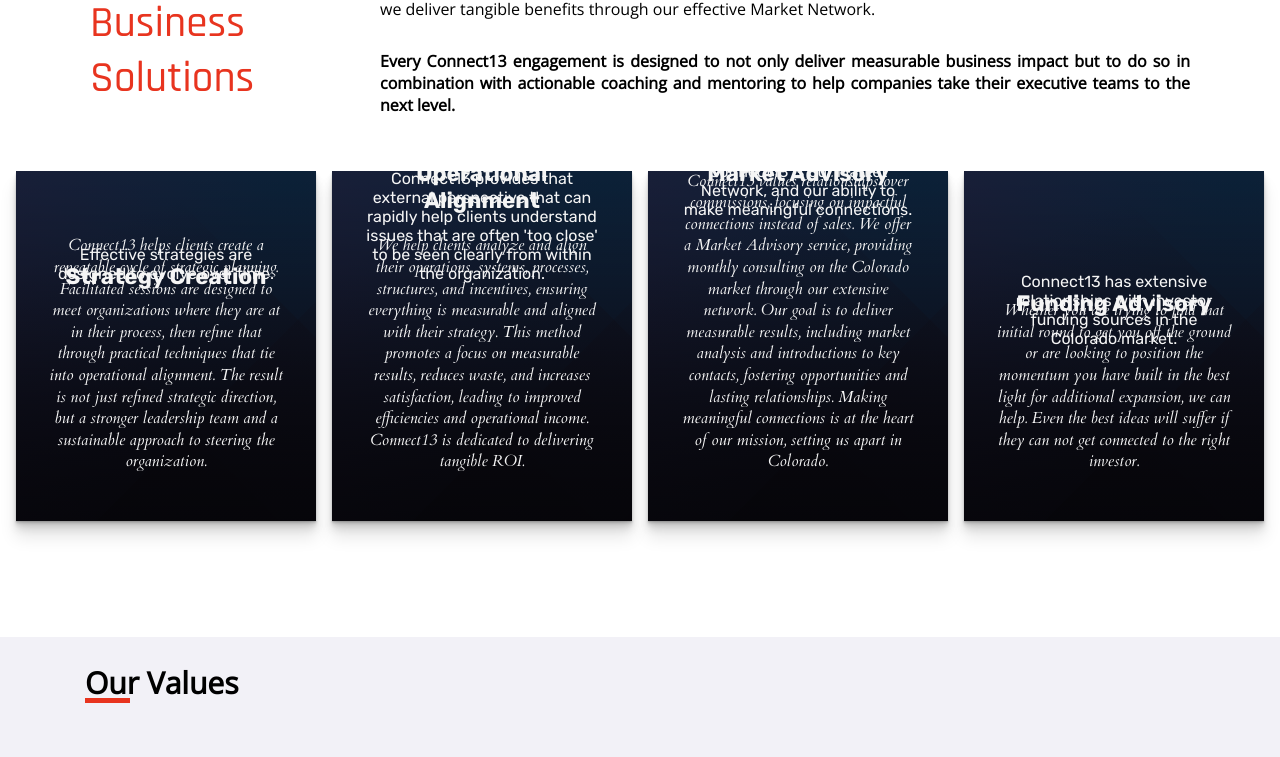
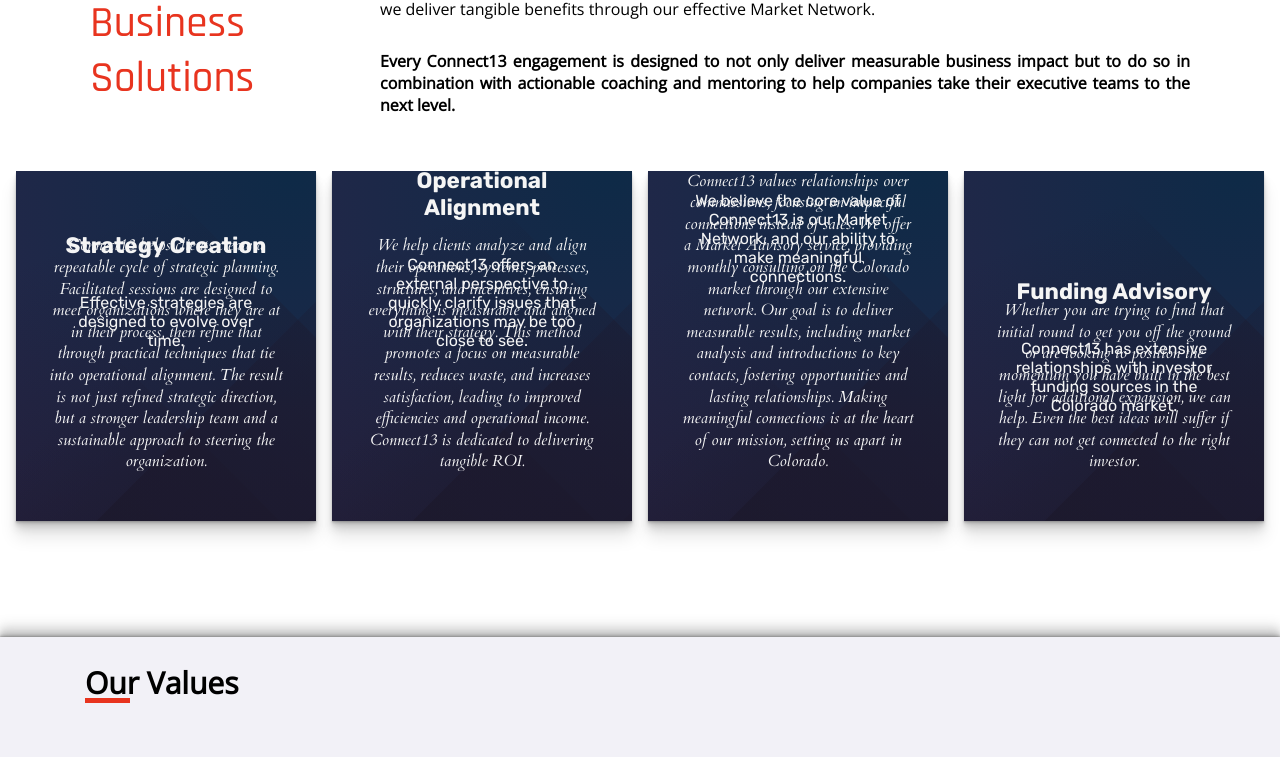
Before and after one commit to CherFoster/Connect13, a React (Create React App) app: page / in a window 1280 px wide. Shown: the part 1385-2142 px from the top of the page. Built offline with nearby package versions, Linux system fonts and the light colour scheme.

Commit message:
adjusting cards

```diff
--- a/package.json
+++ b/package.json
@@ -9,6 +9,7 @@
     "bootstrap": "^5.3.3",
     "node-sass": "npm:sass@^1.71.1",
     "react": "^18.2.0",
+    "react-bootstrap": "^2.10.1",
     "react-dom": "^18.2.0",
     "react-router-dom": "^6.22.0",
     "react-scripts": "5.0.1",
--- a/src/components/Home.js
+++ b/src/components/Home.js
@@ -11,7 +11,7 @@
         },
         {
             title: "Operational Alignment",
-            text: "Connect13 provides that external perspective that can rapidly help clients understand issues that are often 'too close' to be seen clearly from within the organization.",
+            text: "Connect13 offers an external perspective to quickly clarify issues that organizations may be too close to see.",
             copy: "We help clients analyze and align their operations, systems, processes, structures, and incentives, ensuring everything is measurable and aligned with their strategy. This method promotes a focus on measurable results, reduces waste, and increases satisfaction, leading to improved efficiencies and operational income. Connect13 is dedicated to delivering tangible ROI.",
         },
         {
--- a/src/style/HomeCards.scss
+++ b/src/style/HomeCards.scss
@@ -16,15 +16,6 @@
   box-sizing: border-box;
 }
 
-// html, body {
-//   height: 100%;
-// }
-
-// body {
-//   display: grid;
-//   place-items: center;
-// }
-
 .page-content {
   display: grid;
   grid-gap: 1rem;
@@ -41,9 +32,6 @@
     grid-template-columns: repeat(4, 1fr);
   }
 }
-
-
-
 .card {
   position: relative;
   display: flex;
@@ -53,12 +41,14 @@
   width: 100%;
   text-align: center;
   color: whitesmoke;
-  background-color: whitesmoke;
+  // background-color: whitesmoke;
   box-shadow: 0 1px 1px rgba(0,0,0,0.1),
     0 2px 2px rgba(0,0,0,0.1),
     0 4px 4px rgba(0,0,0,0.1),
     0 8px 8px rgba(0,0,0,0.1),
     0 16px 16px rgba(0,0,0,0.1);
+
+
 
   @media (min-width: $bp-md) {
     height: 350px;
@@ -77,37 +67,37 @@
     pointer-events: none;
   }
 
-  &:after {
-    content: '';
-    display: block;
-    position: absolute;
-    top: 0;
-    left: 0;
-    width: 100%;
-    height: 200%;
-    pointer-events: none;
-    background-image: linear-gradient(
-      to bottom,
-      hsla(0, 0%, 0%, 0) 0%,
-      hsla(0, 0%, 0%, 0.009) 11.7%,
-      hsla(0, 0%, 0%, 0.034) 22.1%,
-      hsla(0, 0%, 0%, 0.072) 31.2%,
-      hsla(0, 0%, 0%, 0.123) 39.4%,
-      hsla(0, 0%, 0%, 0.182) 46.6%,
-      hsla(0, 0%, 0%, 0.249) 53.1%,
-      hsla(0, 0%, 0%, 0.320) 58.9%,
-      hsla(0, 0%, 0%, 0.394) 64.3%,
-      hsla(0, 0%, 0%, 0.468) 69.3%,
-      hsla(0, 0%, 0%, 0.540) 74.1%,
-      hsla(0, 0%, 0%, 0.607) 78.8%,
-      hsla(0, 0%, 0%, 0.668) 83.6%,
-      hsla(0, 0%, 0%, 0.721) 88.7%,
-      hsla(0, 0%, 0%, 0.762) 94.1%,
-      hsla(0, 0%, 0%, 0.790) 100%
-    );
-    transform: translateY(-50%);
-    transition: transform calc(var(--d) * 2) var(--e);
-  }
+  // &:after {
+  //   content: '';
+  //   display: block;
+  //   position: absolute;
+  //   top: 0;
+  //   left: 0;
+  //   width: 100%;
+  //   height: 200%;
+  //   pointer-events: none;
+  //   background-image: linear-gradient(
+  //     to bottom,
+  //     hsla(0, 0%, 0%, 0) 0%,
+  //     hsla(0, 0%, 0%, 0.009) 11.7%,
+  //     hsla(0, 0%, 0%, 0.034) 22.1%,
+  //     hsla(0, 0%, 0%, 0.072) 31.2%,
+  //     hsla(0, 0%, 0%, 0.123) 39.4%,
+  //     hsla(0, 0%, 0%, 0.182) 46.6%,
+  //     hsla(0, 0%, 0%, 0.249) 53.1%,
+  //     hsla(0, 0%, 0%, 0.320) 58.9%,
+  //     hsla(0, 0%, 0%, 0.394) 64.3%,
+  //     hsla(0, 0%, 0%, 0.468) 69.3%,
+  //     hsla(0, 0%, 0%, 0.540) 74.1%,
+  //     hsla(0, 0%, 0%, 0.607) 78.8%,
+  //     hsla(0, 0%, 0%, 0.668) 83.6%,
+  //     hsla(0, 0%, 0%, 0.721) 88.7%,
+  //     hsla(0, 0%, 0%, 0.762) 94.1%,
+  //     hsla(0, 0%, 0%, 0.790) 100%
+  //   );
+  //   transform: translateY(-50%);
+  //   transition: transform calc(var(--d) * 2) var(--e);
+  // }
 
   @each $id in $imageIds {
     $i: index($imageIds, $id);
@@ -142,14 +132,17 @@
 }
 
 .text {
+  display: block;
   opacity: 1;
-  transition: opacity var(--d) var(--e), transform var(--d) var(--e);
+  // transition: opacity var(--d) var(--e), transform var(--d) var(--e);
+  margin: 15px;
 }
 
 .copy {
   font-family: var(--font-serif);
   font-size: 1rem;
   line-height: 1.35;
+  margin-top: -130px;
 }
 
 .card:hover .title, .card:hover .text {
@@ -169,7 +162,7 @@
       transform: none;
     }
     .title {
-      margin-bottom: 90px;
+      margin-bottom: 10px;
     }
     .title, .text {
       opacity: 1;
@@ -201,7 +194,7 @@
   .content {
     transform: translateY(calc(100% - 20rem));
 
-    > *:not(.title) {
+    > *:not(.title, .text) {
       opacity: 0;
       transform: translateY(1rem);
       transition:
--- a/src/style/OurValues.css
+++ b/src/style/OurValues.css
@@ -31,7 +31,13 @@
   .hr {
     margin: 10px 0;
     background-color: #f2f1f7;
-    box-shadow: 0 1px 1px rgba(0,0,0,0.1),
+    box-shadow:
+    0 -1px 1px rgba(0,0,0,0.1),
+    0 -2px 2px rgba(0,0,0,0.1),
+    0 -4px 4px rgba(0,0,0,0.1),
+    0 -8px 8px rgba(0,0,0,0.1),
+    0 -12px 12px rgba(0,0,0,0.1),
+    0 1px 1px rgba(0,0,0,0.1),
     0 2px 2px rgba(0,0,0,0.1),
     0 4px 4px rgba(0,0,0,0.1),
     0 8px 8px rgba(0,0,0,0.1),
```
Also changed, not shown: 1 other file (tests, documents, lock files or other folders).
